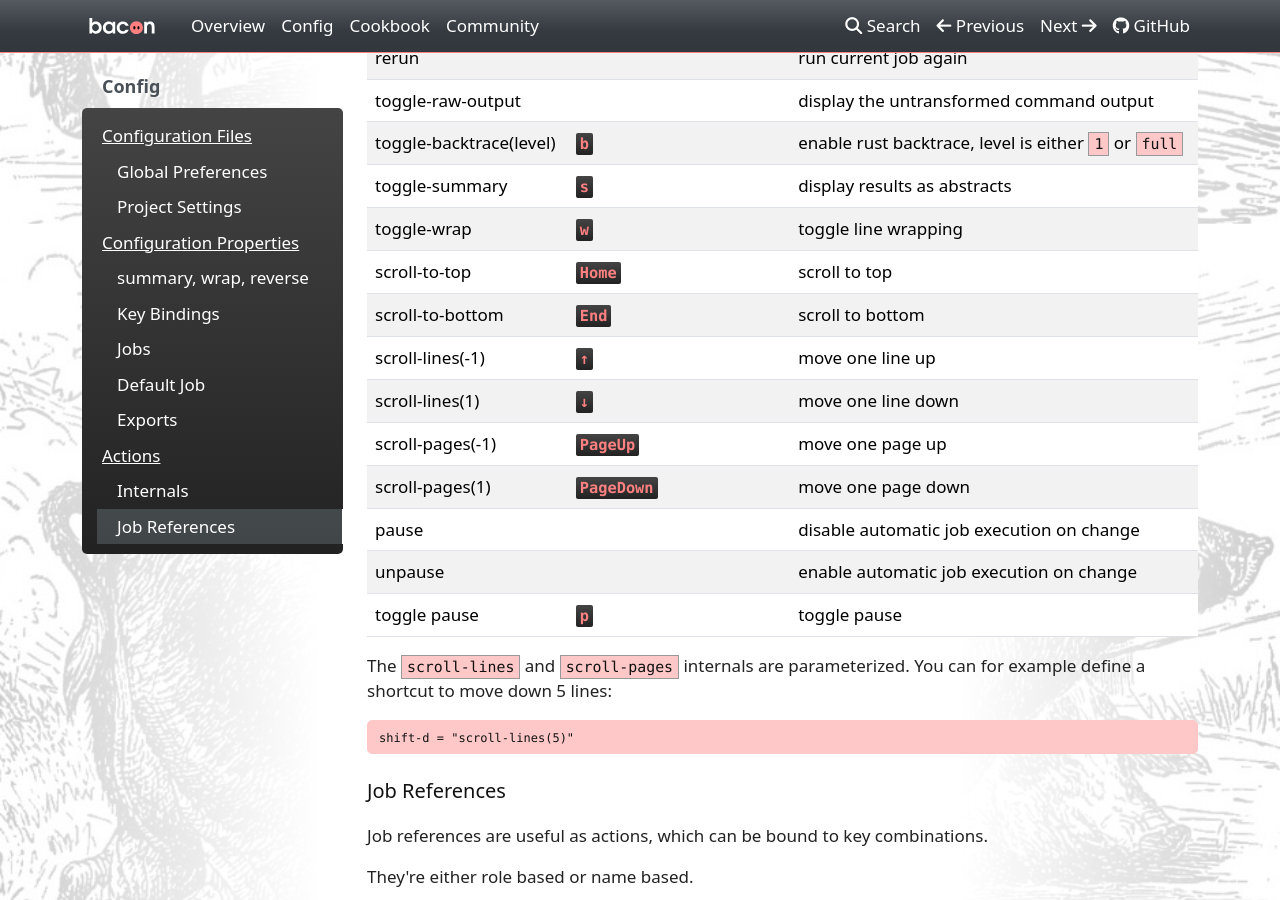
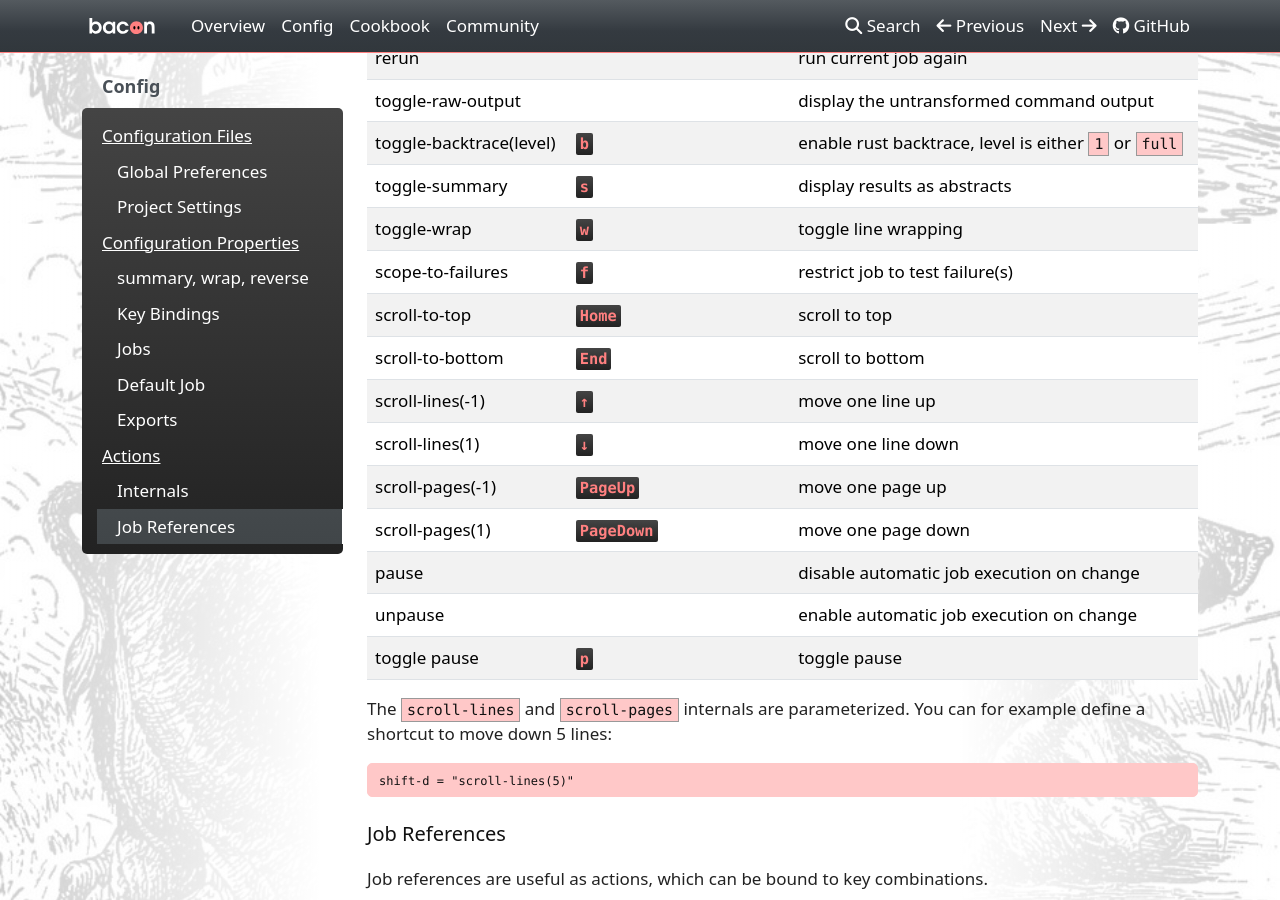
Before and after one commit to Canop/bacon, an MkDocs documentation site: the page built from website/docs/config.md, in a window 1280 px wide and 900 px high, scrolled down 4520 px. Built offline with MkDocs 1.6.1, drawn with Linux system fonts in a browser that asks for light colours; nearby versions of some CDN libraries; a style sheet for code colours, icons or effects is not loaded.

Commit message:
mention internal in doc

```diff
--- a/website/docs/config.md
+++ b/website/docs/config.md
@@ -175,6 +175,7 @@ toggle-raw-output |  | display the untransformed command output
 toggle-backtrace(level) | <kbd>b</kbd> | enable rust backtrace, level is either `1` or `full`
 toggle-summary | <kbd>s</kbd> | display results as abstracts
 toggle-wrap | <kbd>w</kbd> | toggle line wrapping
+scope-to-failures | <kbd>f</kbd> | restrict job to test failure(s)
 scroll-to-top | <kbd>Home</kbd> | scroll to top
 scroll-to-bottom | <kbd>End</kbd> | scroll to bottom
 scroll-lines(-1) | <kbd>↑</kbd> | move one line up
```
